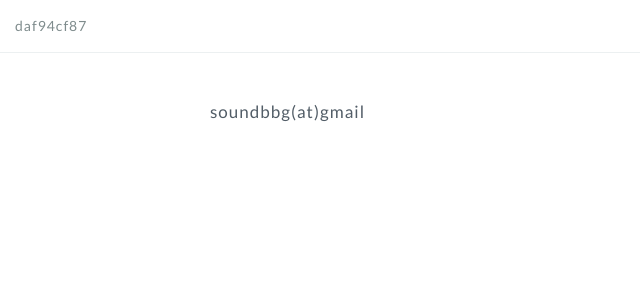
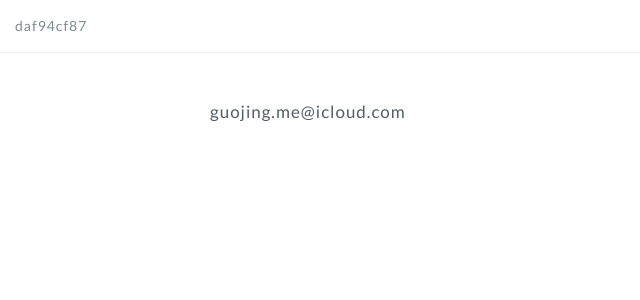
Before and after one commit to GuoJing/blog, a Jekyll site: the page built from about/index.md, in a window 1280 px wide. Shown: the top 300 px of the page, without its empty margins (0-640 px from the left). Built offline with Jekyll 4.4.1, drawn with Linux system fonts in a browser that asks for light colours.

Commit message:
auto commit

```diff
--- a/about/index.md
+++ b/about/index.md
@@ -3,4 +3,4 @@ layout:     page
 title:      关于
 description: 关于我
 ---
-soundbbg(at)gmail
+guojing.me@icloud.com
```
